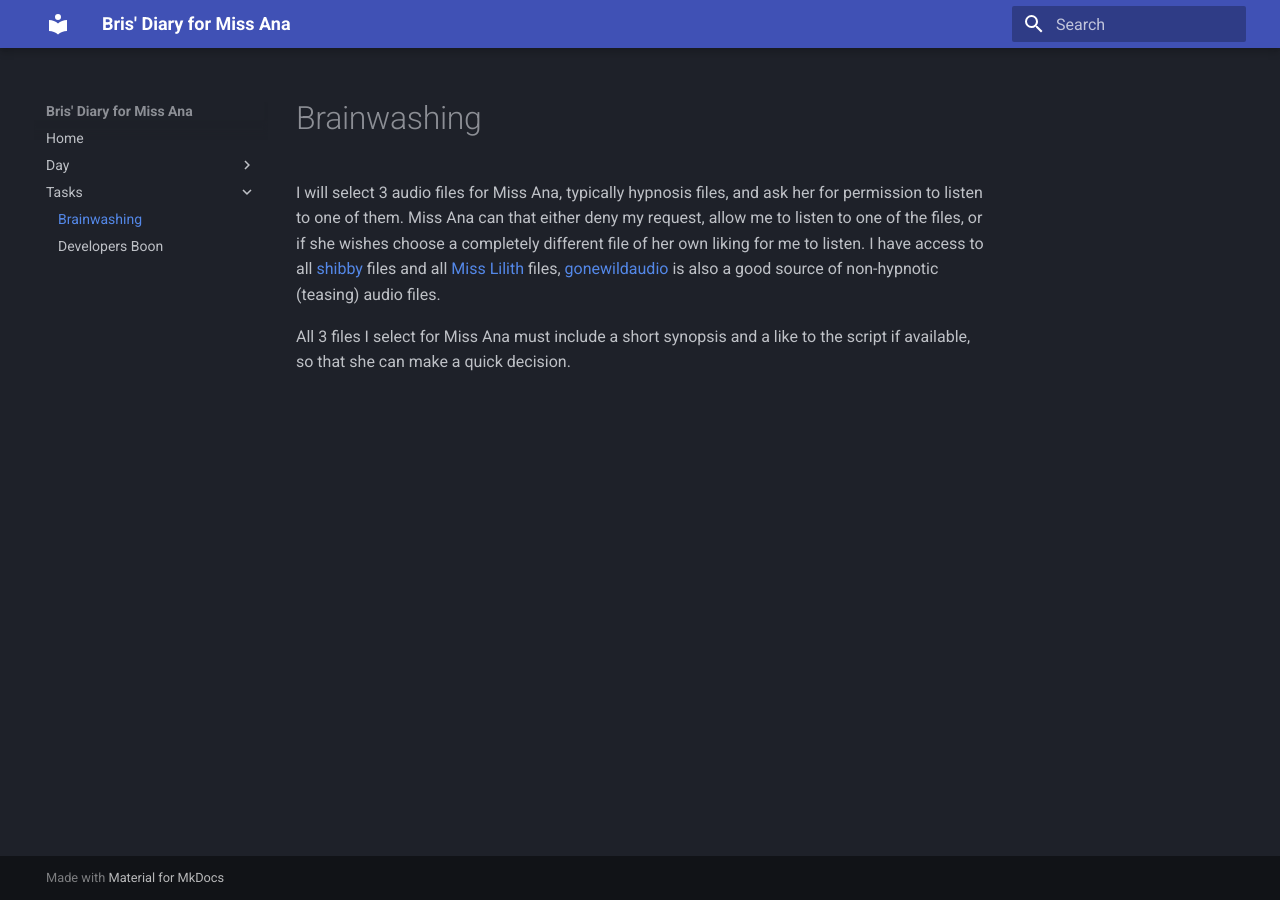
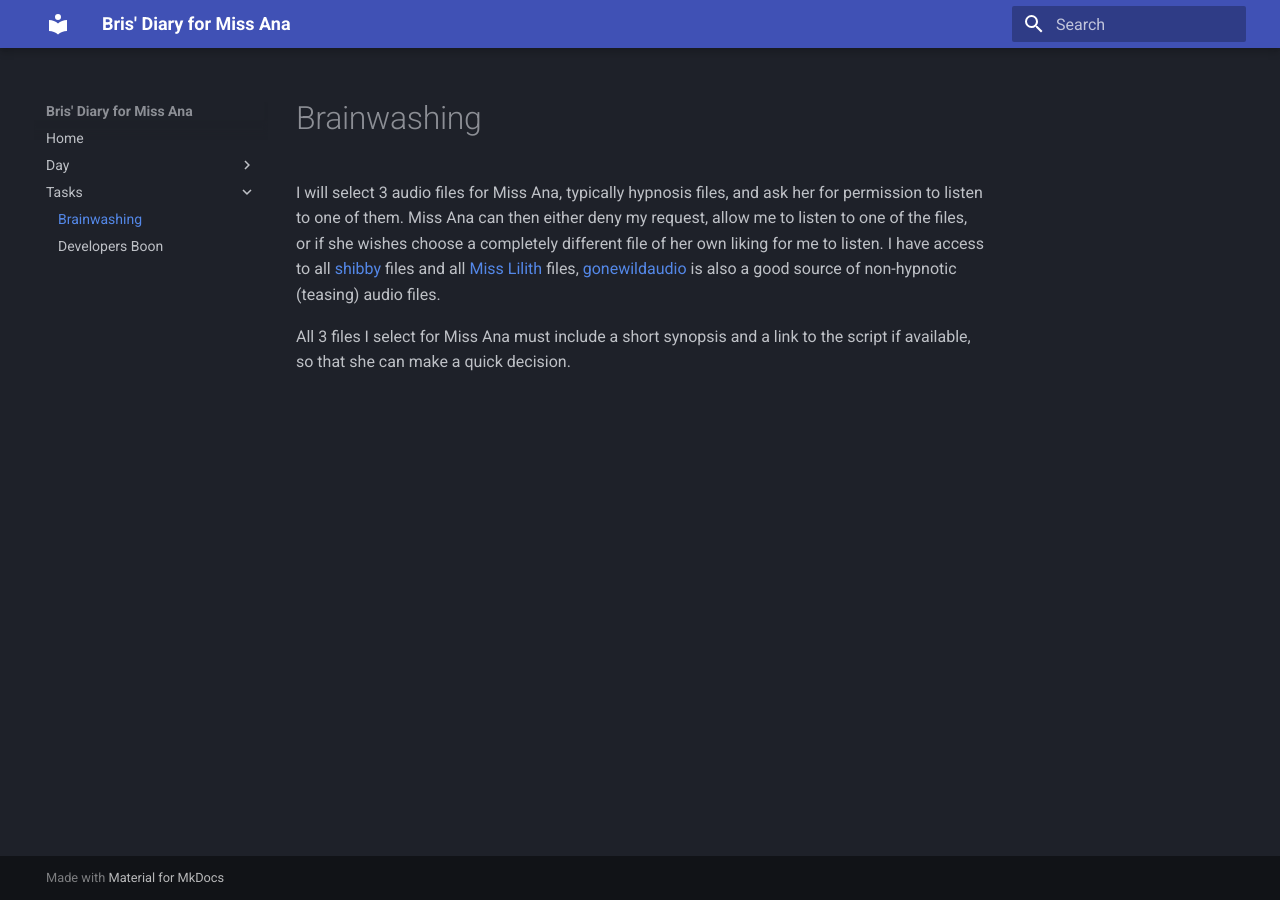
Before and after one commit to bris00/DFMA, an MkDocs documentation site: the page built from diary/Tasks/Brainwashing.md, in a window 1280 px wide. Built offline with MkDocs 1.6.1 and Material for MkDocs 9.7.7, drawn with Linux system fonts in a browser that asks for light colours.

Commit message:
vault backup: 2023-01-05 09:24:08
Affected files:
diary/Tasks/Brainwashing.md

```diff
--- a/diary/Tasks/Brainwashing.md
+++ b/diary/Tasks/Brainwashing.md
@@ -1,5 +1,5 @@
 From: [[2023-01-04]]
 
-I will select 3 audio files for Miss Ana, typically hypnosis files, and ask her for permission to listen to one of them. Miss Ana can that either deny my request, allow me to listen to one of the files, or if she wishes choose a completely different file of her own liking for me to listen. I have access to all [shibby](https://shibbydex.com/tags) files and all [Miss Lilith](https://lilithunleashed.net/free-erotic-hypnosis/full-hypnosis-sessions/) files, [gonewildaudio](https://reddit.com/r/gonewildaudio) is also a good source of non-hypnotic (teasing) audio files.
+I will select 3 audio files for Miss Ana, typically hypnosis files, and ask her for permission to listen to one of them. Miss Ana can then either deny my request, allow me to listen to one of the files, or if she wishes choose a completely different file of her own liking for me to listen. I have access to all [shibby](https://shibbydex.com/tags) files and all [Miss Lilith](https://lilithunleashed.net/free-erotic-hypnosis/full-hypnosis-sessions/) files, [gonewildaudio](https://reddit.com/r/gonewildaudio) is also a good source of non-hypnotic (teasing) audio files.
 
-All 3 files I select for Miss Ana must include a short synopsis and a like to the script if available, so that she can make a quick decision.
+All 3 files I select for Miss Ana must include a short synopsis and a link to the script if available, so that she can make a quick decision.
```
